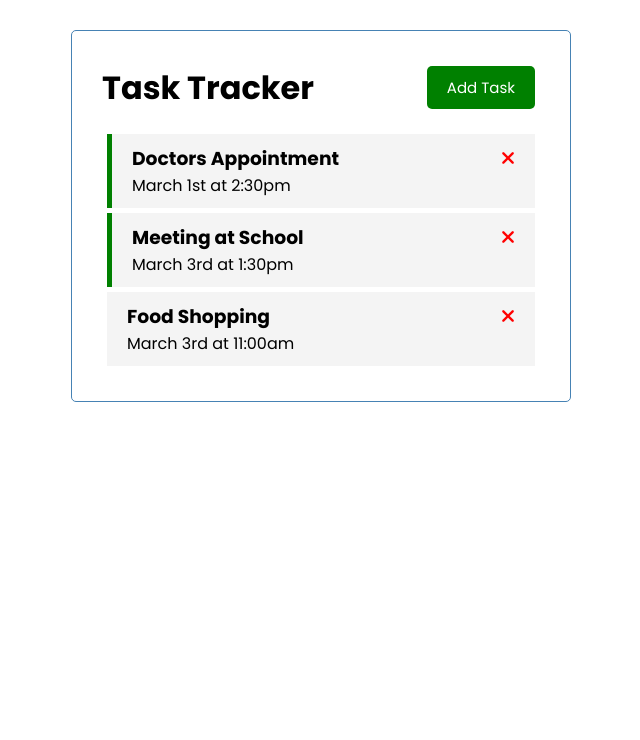
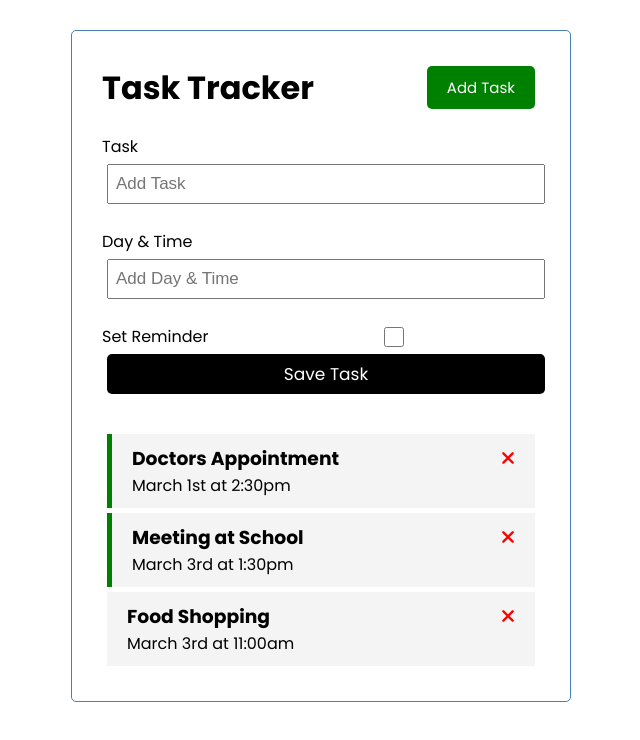
Before and after one commit to JalilAbdullayev/vue-task-tracker, a Vue app: page / in a window 1280 px wide. Shown: the top 740 px of the page, without its empty margins (319-959 px from the left). Built offline with nearby package versions, Linux system fonts and the light colour scheme.

Commit message:
feat: create Add Task component
- add addTask method to create a new task

```diff
--- a/src/App.vue
+++ b/src/App.vue
@@ -1,10 +1,11 @@
 <script>
 import Header from "@/components/Header.vue";
 import Tasks from "@/components/Tasks.vue";
+import AddTask from "@/components/AddTask.vue";
 
 export default {
   name: 'App',
-  components: {Tasks, Header},
+  components: {AddTask, Tasks, Header},
   data() {
     return {
       tasks: []
@@ -17,7 +18,10 @@ export default {
       }
     },
     toggleReminder(id) {
-      this.tasks = this.tasks.map(task => task.id === id ? {...task, reminder: !task.reminder} : task)
+      this.tasks = this.tasks.map(task => task.id === id ? {...task, reminder: !task.reminder} : task);
+    },
+    addTask(task) {
+      this.tasks = [...this.tasks, task];
     }
   },
   created() {
@@ -48,6 +52,7 @@ export default {
 <template>
   <div class="container">
     <Header title="Task Tracker"/>
+    <AddTask @add-task="addTask"/>
     <Tasks :tasks="tasks" @delete-task="deleteTask" @toggle-reminder="toggleReminder"/>
   </div>
 </template>
--- /dev/null
+++ b/src/components/AddTask.vue
@@ -0,0 +1,114 @@
+<script>
+export default {
+  name: "AddTask",
+  data() {
+    return {
+      text: '',
+      day: '',
+      reminder: false
+    }
+  },
+  methods: {
+    onSubmit() {
+      if(!this.text) {
+        alert('Please add a task')
+        return;
+      }
+      const newTask = {
+        id: Math.floor(Math.random() * 100000),
+        text: this.text,
+        day: this.day,
+        reminder: this.reminder
+      }
+      this.text = '';
+      this.day = '';
+      this.reminder = false;
+      this.$emit('add-task', newTask);
+    }
+  }
+}
+</script>
+
+<template>
+  <form @submit.prevent="onSubmit">
+    <div class="form-control">
+      <label for="text">
+        Task
+      </label>
+      <input type="text" v-model="text" id="text" placeholder="Add Task"/>
+    </div>
+    <div class="form-control">
+      <label for="day">
+        Day & Time
+      </label>
+      <input type="text" v-model="day" id="day" placeholder="Add Day & Time"/>
+    </div>
+    <div class="form-control-check">
+      <label for="reminder">
+        Set Reminder
+      </label>
+      <input type="checkbox" v-model="reminder" id="reminder"/>
+    </div>
+    <input type="submit" value="Save Task"/>
+  </form>
+</template>
+
+<style scoped>
+form {
+  margin-bottom: 40px;
+}
+
+input[type="submit"] {
+  display: block;
+  width: 100%;
+  background-color: black;
+  color: white;
+  border: none;
+  padding: 10px 20px;
+  margin: 5px;
+  border-radius: 5px;
+  cursor: pointer;
+  text-decoration: none;
+  font-size: 15px;
+  font-family: inherit;
+
+  &:focus {
+    outline: none;
+  }
+
+  &:active {
+    transform: scale(0.98);
+  }
+}
+
+.form-control {
+  margin: 20px 0;
+
+  label {
+    display: block;
+  }
+}
+
+input:not([type="checkbox"]) {
+  width: 100%;
+  height: 40px;
+  margin: 5px;
+  padding: 3px 7px;
+  font-size: 17px;
+}
+
+.form-control-check {
+  display: flex;
+  justify-content: space-between;
+  align-items: center;
+
+  label {
+    flex: 1;
+  }
+}
+
+input[type="checkbox"] {
+  flex: 2;
+  height: 20px;
+}
+</style>
```
